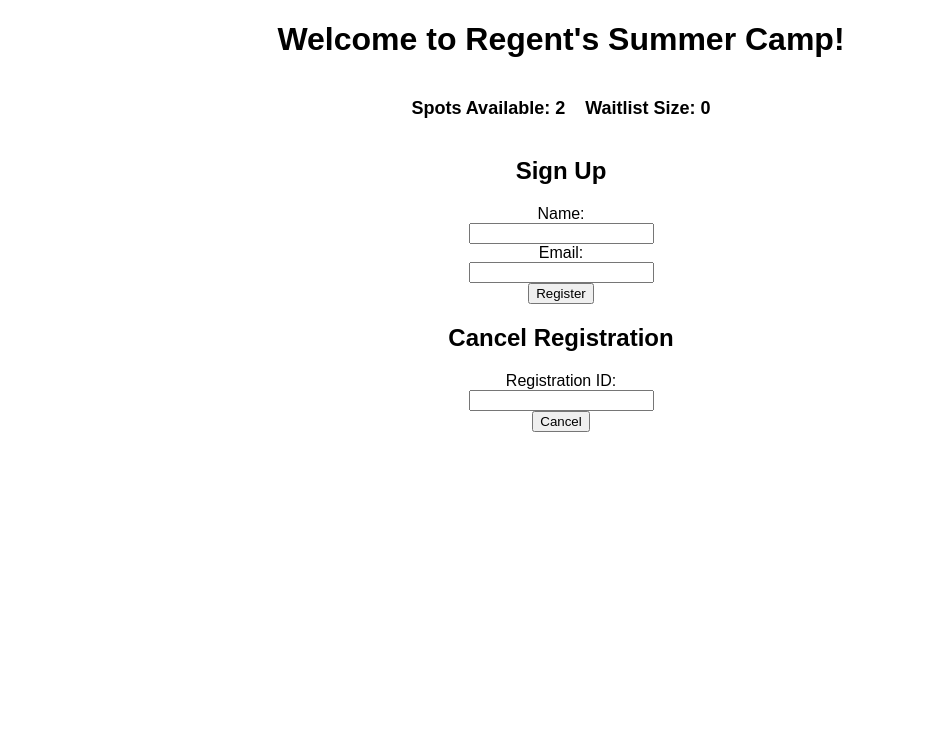
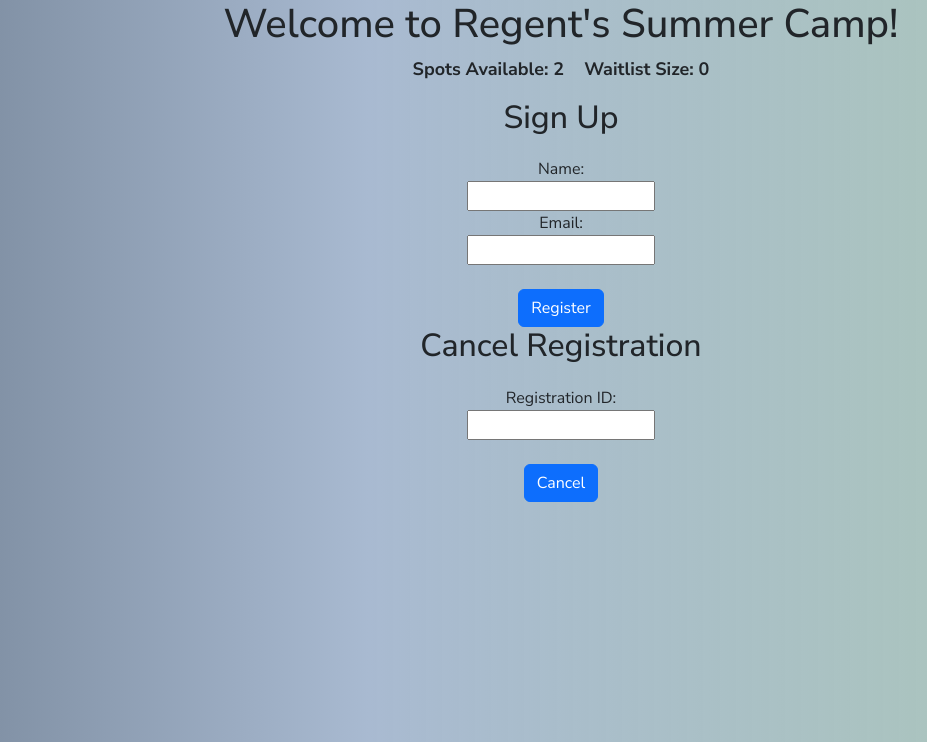
Before and after one commit to AndrewElfering/CampRegistration, a Flask app: page / in a window 1280 px wide. Shown: the top 742 px of the page, without its empty margins (79-1006 px from the left). Run offline with Flask 3, Linux system fonts and the light colour scheme; data that the repository does not hold is empty.

Commit message:
Update index.html

```diff
--- a/templates/index.html
+++ b/templates/index.html
@@ -1,12 +1,25 @@
 <!DOCTYPE html>
 <html>
+
 <head>
     <title>Summer Camp Registration</title>
+    <link href="https://cdn.jsdelivr.net/npm/bootstrap@5.3.5/dist/css/bootstrap.min.css" rel="stylesheet" integrity="sha384-SgOJa3DmI69IUzQ2PVdRZhwQ+dy64/BUtbMJw1MZ8t5HZApcHrRKUc4W0kG879m7" crossorigin="anonymous">
+<script src="https://cdn.jsdelivr.net/npm/bootstrap@5.3.5/dist/js/bootstrap.bundle.min.js" integrity="sha384-k6d4wzSIapyDyv1kpU366/PK5hCdSbCRGRCMv+eplOQJWyd1fbcAu9OCUj5zNLiq" crossorigin="anonymous"></script>
+    <link rel="preconnect" href="https://fonts.googleapis.com">
+<link rel="preconnect" href="https://fonts.gstatic.com" crossorigin>
+<link href="https://fonts.googleapis.com/css2?family=Nunito+Sans:ital,opsz,wght@0,6..12,200..1000;1,6..12,200..1000&display=swap" rel="stylesheet">
+<link rel="icon" href="/Users/nati/Desktop/favicon.ico">
     <style>
         body {
             text-align: center; /* Center all elements */
-            font-family: Arial, sans-serif;
+            font-family: "Nunito Sans", sans-serif;
+        font-optical-sizing: auto;
+        font-weight: <weight>;
+        font-style: normal;
+        background: #122E51;
+background: linear-gradient(90deg, rgba(18, 46, 81, 0.56) 0%, rgba(101, 132, 173, 0.56) 35%, rgba(23, 103, 55, 0.36) 100%);
         }
+
         .info-container {
             display: flex;
             justify-content: center;
@@ -20,7 +33,7 @@
     </style>
 </head>
 <body>
-    <h1>Welcome to Regent's Summer Camp!</h1>
+    <h1 class = "p-10">Welcome to Regent's Summer Camp!</h1>
 
     <!-- Spots Available & Waitlist Side by Side -->
     <div class="info-container">
@@ -33,9 +46,10 @@
         <form method="POST" action="/signup">
             <label>Name:</label><br>
             <input type="text" name="name" required><br>
-            <label>Email:</label><br>
+            <label class = "m-10">Email:</label><br>
             <input type="email" name="email" required><br>
-            <button type="submit">Register</button>
+            <br>
+            <button type="submit" class="btn btn-primary m-10">Register</button>
         </form>
     {% endif %}
 
@@ -43,16 +57,19 @@
     <form method="POST" action="/cancel">
         <label>Registration ID:</label><br>
         <input type="text" name="registration_id" required><br>
-        <button type="submit">Cancel</button>
+        <br>
+        <button type="submit" class="btn btn-primary m-10">Cancel</button>
     </form>
 
     <!-- Show Waitlist Form Only When Camp Is Full -->
     {% if remaining_spots == 0 %}
         <p style="color: red;">Registration is full. Join the waitlist!</p>
         <form action="/signup" method="post">
+            <label for="exampleInputName1" class="form-label">Your Name</label>
             <input type="text" name="name" placeholder="Your Name" required>
+            <label for="exampleInputEmail1" class="form-label">Email address</label>
             <input type="email" name="email" placeholder="Your Email" required>
-            <button type="submit">Join Waitlist</button>
+            <button type="submit" class="btn btn-primary m-10">Join Waitlist</button>
         </form>
     {% endif %}
 </body>
```
